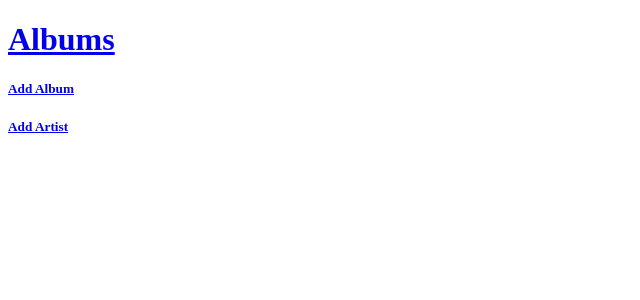
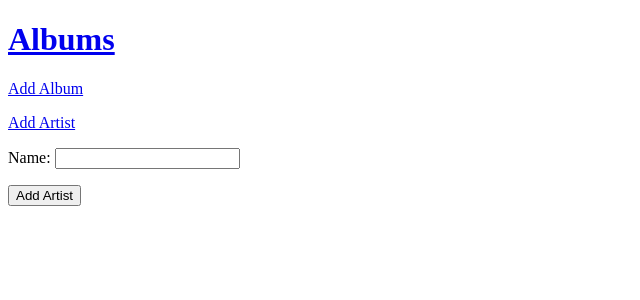
Before and after one commit to Momentum-Team-13/django-music-ypg00, a Django app: page /artists/ in a window 1280 px wide. Shown: the top 300 px of the page, without its empty margins (0-640 px from the left). Run offline with Django 4.2, Linux system fonts and the light colour scheme.

Commit message:
add_album & add_artist pages & requests working

```diff
--- a/albums/forms.py
+++ b/albums/forms.py
@@ -7,12 +7,11 @@ class AlbumForm(forms.ModelForm):
         fields = [
             'title',
             'artists',
-            'created_at',
         ]
 
 class ArtistForm(forms.ModelForm):
     class Meta:
-        model = Note
+        model = Artist
         fields = [
             'name',
         ]
--- a/albums/views.py
+++ b/albums/views.py
@@ -1,5 +1,6 @@
 from django.shortcuts import render, redirect, get_object_or_404
 from .models import Album, Artist
+from .forms import AlbumForm, ArtistForm
 
 def list_albums(request):
     albums = Album.objects.all()
@@ -16,4 +17,11 @@ def add_album(request):
     return render(request, 'albums/add_album.html', {'form': form})
 
 def add_artist(request):
-    return render(request, 'artists/add_artist.html')
+    if request.method == 'GET':
+        form = ArtistForm()
+    else:
+        form = ArtistForm(data=request.POST)
+        if form.is_valid():
+            form.save()
+            return redirect(to='list_albums')
+    return render(request, 'artists/add_artist.html', {'form': form})
--- a/django_music/settings.py
+++ b/django_music/settings.py
@@ -165,6 +165,9 @@ USE_TZ = True
 # https://docs.djangoproject.com/en/4.0/howto/static-files/
 
 STATIC_URL = 'static/'
+STATICFILES_DIRS = [
+    BASE_DIR / "static"
+]
 
 # Default primary key field type
 # https://docs.djangoproject.com/en/4.0/ref/settings/#default-auto-field
--- a/templates/artists/add_artist.html
+++ b/templates/artists/add_artist.html
@@ -2,6 +2,14 @@
 
 {% block content %}
 
-
+<div>
+    <form action="{% url 'add_artist' %}" method="POST">
+        {% csrf_token %}
+        {{ form.as_p }}
+        <div>
+            <button type="submit">Add Artist</button>
+        </div>
+    </form>
+</div>
 
 {% endblock %}
--- a/templates/base.html
+++ b/templates/base.html
@@ -8,7 +8,7 @@
     <meta http-equiv="X-UA-Compatible" content="IE=edge">
     <meta name="viewport" content="width=device-width, initial-scale=1.0">
     <title>Django Music</title>
-    <link rel="stylesheet" href="static/style.css">
+    <link rel="stylesheet" href="static/css/style.css">
     <link rel="stylesheet" href="{% static 'css/tachyons.min.css' %}">
     <link rel="stylesheet" href="{% static 'icofont/icofont.min.css' %}">
 </head>
@@ -16,8 +16,8 @@
 <body>
     <div>
         <h1><a href="{% url 'list_albums' %}">Albums</a></h1>
-        <h5><a href="{% url 'add_album' %}">Add Album</a></h5>
-        <h5><a href="{% url 'add_artist' %}">Add Artist</a></h5>
+        <p><a href="{% url 'add_album' %}">Add Album</a></p>
+        <p><a href="{% url 'add_artist' %}">Add Artist</a></p>
 
         {% block content %}
         {% endblock %}
```
Also changed, not shown: templates/albums/list_albums.html (+2 -7 lines), static/css/style.css (added), 1 other file.
